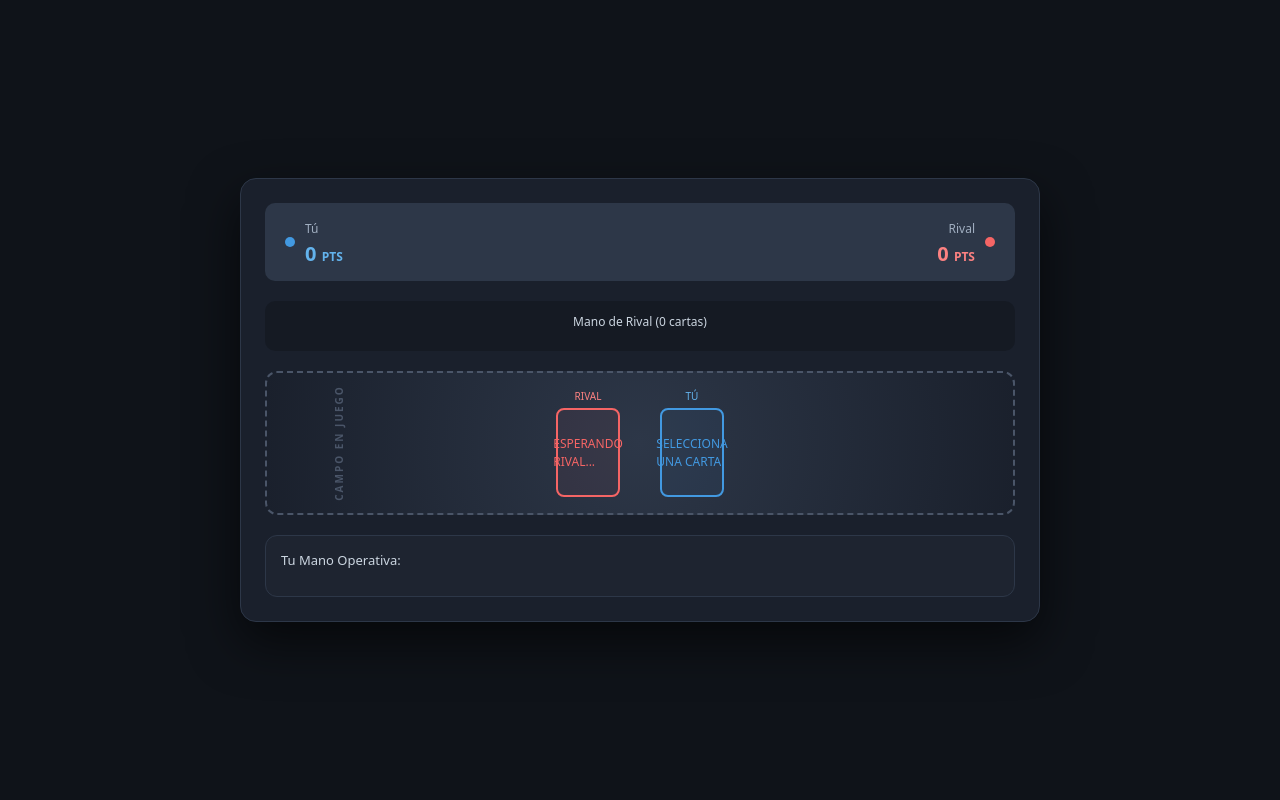
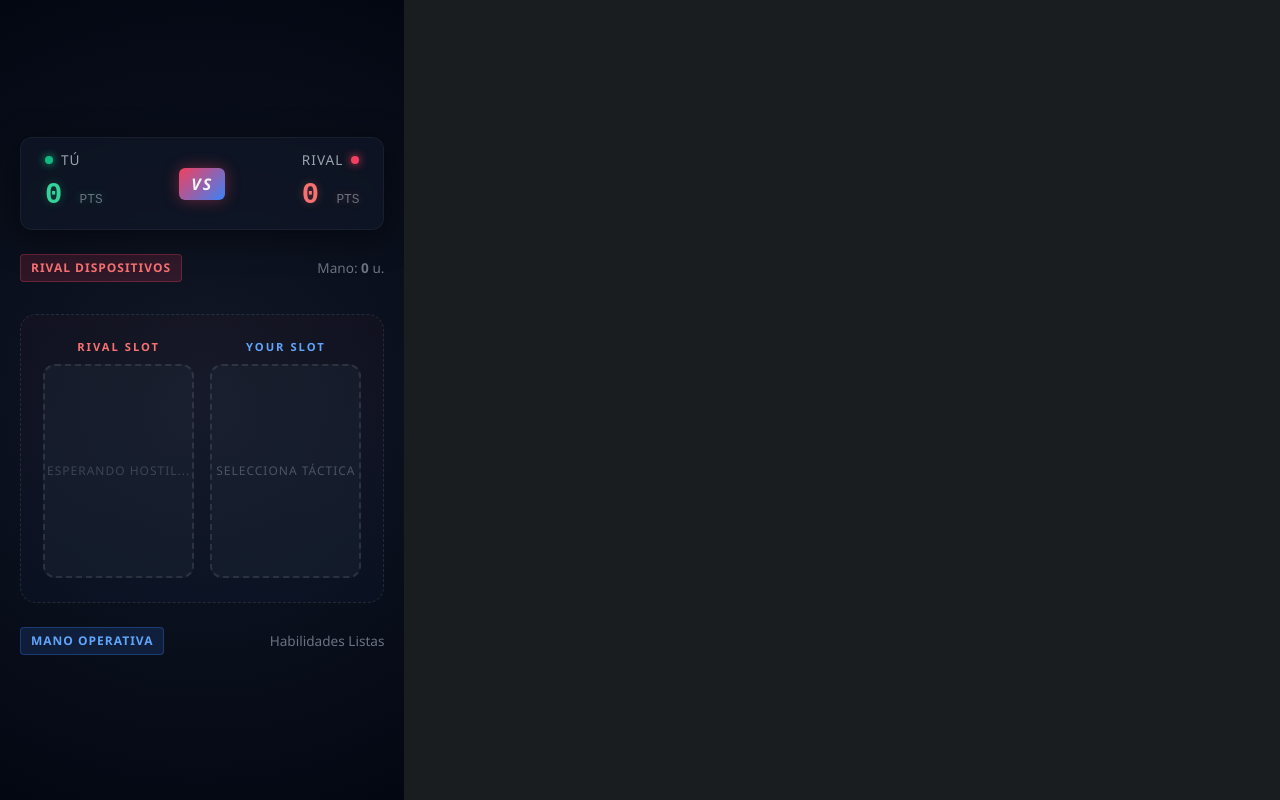
Before and after one commit to Carloscazallas123/RepoTestCard, a React (Vite) app in the folder FrontEnd/: page /juego in a window 1280 px wide. Built offline with nearby package versions, Linux system fonts and the light colour scheme.

Commit message:
fix: mejorar el diseño del tablero y la lógica de visualización de puntos y cartas

```diff
--- a/FrontEnd/src/components/TableroJuego.tsx
+++ b/FrontEnd/src/components/TableroJuego.tsx
@@ -150,117 +150,133 @@ export const TableroJuego = ()=> {
 
     }
 
-
-
   return (
     <div className="arena-wrapper">
       <div className="arena-container">
 
-      {/* ================= MARCADOR DE PUNTOS DINÁMICO ================= */}
+        {/* ================= MARCADOR DE PUNTOS GAMER ================= */}
         <div className="scoreboard">
-        <div className="score-player">
+          <div className="score-player player1-box">
+            <div className="player-avatar-wrapper">
               <div className="dot-status dot-player1"></div>
-          <div>
-            <span className="player-label">{Partida?.Player1.Username ?? "Tú"}</span>
-            <div className="pts-counter-p1">{Partida?.Points1 ?? 0} <span className="pts-text">PTS</span></div>
+              <span className="player-label">{Partida?.Player1?.Username ?? "TÚ"}</span>
+            </div>
+            <div className="pts-counter-p1">
+              {Partida?.Points1 ?? 0} <span className="pts-text">PTS</span>
             </div>
           </div>
-        <div className="score-player rival">
+
+          <div className="vs-badge">VS</div>
+
+          <div className="score-player player2-box rival">
+            <div className="player-avatar-wrapper">
+              <span className="player-label">{Partida?.Player2?.Username ?? "RIVAL"}</span>
               <div className="dot-status dot-player2"></div>
-          <div>
-            <span className="player-label">{Partida?.Player2.Username ?? "Rival"}</span>
-            <div className="pts-counter-p2">{Partida?.Points2 ?? 0} <span className="pts-text">PTS</span></div>
+            </div>
+            <div className="pts-counter-p2">
+              {Partida?.Points2 ?? 0} <span className="pts-text">PTS</span>
             </div>
           </div>
         </div>
 
-      {/* ================= 1. ZONA SUPERIOR: RIVAL (SIEMPRE EL OTRO) ================= */}
+        {/* ================= ZONA SUPERIOR: MANO DEL RIVAL ================= */}
         <div className="rival-zone">
-        <div className="rival-label">
-          Mano de {Partida?.Player2.Username ?? "Rival"} ({Partida?.Player2?.DeskUser?.Cards?.length ?? 0} cartas)
+          <div className="zone-header">
+            <span className="cyber-tag rival-tag">RIVAL DISPOSITIVOS</span>
+            <span className="cards-count">
+              Mano: <strong>{Partida?.Player2?.DeskUser?.Cards?.length ?? 0}</strong> u.
+            </span>
           </div>
           <div className="rival-hand-slots">
-          {Partida?.Player2?.DeskUser?.Cards?.map((carta:Card) => (
+            {Partida?.Player2?.DeskUser?.Cards?.map((carta) => (
               <div key={`rival-${carta.idCard}`} className="rival-card-back">
-              <span style={{ fontSize: '14px' }}>❓</span>
+                <div className="card-pattern"></div>
+                <span className="cyber-icon">⚡</span>
               </div>
             ))}
           </div>
         </div>
 
-      {/* ================= 2. ZONA CENTRAL: CAMPO DE BATALLA ================= */}
+        {/* ================= ZONA CENTRAL: CAMPO DE BATALLA ================= */}
         <div className="battlefield">
-        <span className="battlefield-tag">CAMPO EN JUEGO</span>
+          <div className="battlefield-grid">
 
-          {/* Espacio Carta Rival Jugada */}
-    <div className="combat-slot">
-          <span className="slot-tag-rival">RIVAL</span>
-          {/* Agregamos dinámicamente la clase 'active' si el rival ya seleccionó carta */}
-      <div className={`card-placeholder rival-side ${cartaRivalSeleccionada ? 'active' : ''}`}>
+            {/* Slot Carta Rival */}
+            <div className="combat-slot-wrapper">
+              <span className="slot-indicator rival-color">RIVAL SLOT</span>
+              <div className={`combat-slot rival-side ${cartaRivalSeleccionada ? 'active' : ''}`}>
                 {cartaRivalSeleccionada ? (
-        <div className="card-placed-animation rival-card">
-              <div style={{ fontSize: '18px' }}>🃏</div>
-
-              {/* Mostramos el poder de la carta del rival en un color rojo/naranja competitivo */}
-              <div style={{ fontWeight: 'bold', color: '#ef4444' }}>
-                ⚔️ {cartaRivalSeleccionada.Valour}
-              </div>
-
-              <div style={{ fontSize: '10px', opacity: 0.5 }}>
-            I   D: {cartaRivalSeleccionada.idCard}
+                  <div className="card-placed rival-card-style">
+                    <div className="card-glow"></div>
+                    <div className="card-header-id">#ID: {cartaRivalSeleccionada.idCard}</div>
+                    <div className="card-body-icon">🛸</div>
+                    <div className="card-power">
+                      <span className="sword-icon">⚔️</span> {cartaRivalSeleccionada.Valour}
                     </div>
                   </div>
                 ) : (
-        "ESPERANDO RIVAL..."
+                  <div className="waiting-placeholder pulse">
+                    <span className="loading-dots">ESPERANDO HOSTIL...</span>
+                  </div>
                 )}
               </div>
             </div>
 
-        {/* Espacio Tu Carta Jugada */}
-  <div className="combat-slot">
-    <span className="slot-tag-player">TÚ</span>
-    <div className={`card-placeholder player-side ${cartaSeleccionada ? 'active' : ''}`}>
+            {/* Slot Tu Carta */}
+            <div className="combat-slot-wrapper">
+              <span className="slot-indicator player-color">YOUR SLOT</span>
+              <div className={`combat-slot player-side ${cartaSeleccionada ? 'active' : ''}`}>
                 {cartaSeleccionada ? (
-        <div className="card-placed-animation">
-          <div style={{ fontSize: '18px' }}>🃏</div>
-          <div style={{ fontWeight: 'bold', color: '#4ade80' }}>
-            ⚔️ {cartaSeleccionada.Valour}
-          </div>
-          <div style={{ fontSize: '10px', opacity: 0.5 }}>
-            ID: {cartaSeleccionada.idCard}
+                  <div className="card-placed player-card-style">
+                    <div className="card-glow"></div>
+                    <div className="card-header-id">#ID: {cartaSeleccionada.idCard}</div>
+                    <div className="card-body-icon">🛡️</div>
+                    <div className="card-power">
+                      <span className="sword-icon">⚔️</span> {cartaSeleccionada.Valour}
                     </div>
                   </div>
                 ) : (
-        "SELECCIONA UNA CARTA"
+                  <div className="waiting-placeholder border-flash">
+                    <span>SELECCIONA TÁCTICA</span>
+                  </div>
                 )}
               </div>
             </div>
+
+          </div>
         </div>
 
-      {/* ================= 3. ZONA INFERIOR: TUS CARTAS EN MANO (TUS DATOS REALES) ================= */}
+        {/* ================= ZONA INFERIOR: TU MANO OPERATIVA ================= */}
         <div className="player-hand-container">
-        <h4 className="hand-label">Tu Mano Operativa:</h4>
+          <div className="zone-header">
+            <span className="cyber-tag player-tag">MANO OPERATIVA</span>
+            <span className="cards-count">Habilidades Listas</span>
+          </div>
+
           <div className="player-cards-grid">
-          {Partida?.Player1?.DeskUser?.Cards?.map((carta: Card) => {
-          // Comprobamos si esta carta específica es la que el jugador acaba de clickar
-          // (Asegúrate de si usas carta.IdCard o carta.Card para identificarla)
-          const deshabilitado = cartaSeleccionada?.idCard === carta.idCard;
-          const esEstaCarta = cartaSeleccionada !!= null;
+            {Partida?.Player1?.DeskUser?.Cards?.map((carta) => {
+              const yaJugada = cartaSeleccionada?.idCard === carta.idCard;
+              const manoBloqueada = cartaSeleccionada != null;
+
               return (
                 <button
                   key={carta.idCard}
-                disabled={esEstaCarta}
-                onClick={() => { PrepararJugada(carta); }}
-                // Si es la carta jugada, le metemos la clase 'jugada' para activar el CSS
-                className={`card-button ${deshabilitado ? 'oculta' : ''}`} >
-                <div style={{ fontSize: '16px' }}>🃏</div>
-                <div className="card-valour">⚔️ {carta.Valour}</div>
-                <div className="card-id">ID: {carta.idCard}</div>
+                  disabled={manoBloqueada}
+                  onClick={() => PrepararJugada(carta)}
+                  className={`card-button ${yaJugada ? 'card-faded' : ''}`}
+                >
+                  <div className="btn-glitch-effect"></div>
+                  <div className="card-btn-id">ID: {carta.idCard}</div>
+                  <div className="card-btn-icon">👾</div>
+                  <div className="card-btn-valour">
+                    <span>PWR</span> <strong>{carta.Valour}</strong>
+                  </div>
                 </button>
               );
             })}
           </div>
         </div>
+
       </div>
     </div>
   );
--- a/FrontEnd/src/style/TableroJuego.css
+++ b/FrontEnd/src/style/TableroJuego.css
@@ -1,293 +1,320 @@
+/* Base del Tablero Estilo Cyberpunk */
 .arena-wrapper {
-  position: fixed; /* Lo desengancha de cualquier layout padre */
-  top: 0;
-  left: 0;
-  width: 100vw;    /* Fuerza a ocupar todo el ancho de la pantalla */
-  height: 100vh;   /* Fuerza a ocupar todo el alto de la pantalla */
+  background: radial-gradient(circle at center, #111827 0%, #030712 100%);
+  min-height: 100vh;
   display: flex;
-  justify-content: center; /* Centrado horizontal */
-  align-items: center;     /* Centrado vertical */
-  background-color: #0f1319; /* Fondo exterior oscuro idéntico al de tu juego */
-  z-index: 9999;   /* Asegura que se pinte por encima de cualquier otra cosa */
-  overflow-y: auto; /* Si la pantalla es pequeña, permite hacer scroll */
+  justify-content: center;
+  align-items: center;
+  font-family: 'Segoe UI', Roboto, Helvetica, Arial, sans-serif;
+  color: #f3f4f6;
+  padding: 20px;
   box-sizing: border-box;
-  padding: 20px;
+  overflow-x: hidden;
 }
 
 .arena-container {
   width: 100%;
-  max-width: 750px;
-  background-color: #1a202c;
-  border: 1px solid #2d3748;
-  border-radius: 16px;
-  padding: 24px;
-  box-shadow: 0 20px 50px rgba(0, 0, 0, 0.6);
-  color: #fff;
-  font-family: system-ui, -apple-system, sans-serif;
-text-align: left;
+  max-width: 900px;
+  display: flex;
+  flex-direction: column;
+  gap: 24px;
 }
 
-/* --- BARRA SUPERIOR --- */
-.arena-header {
+/* MARCADOR / SCOREBOARD */
+.scoreboard {
   display: flex;
   justify-content: space-between;
   align-items: center;
-  margin-bottom: 15px;
-  border-bottom: 1px solid #2d3748;
-  padding-bottom: 10px;
+  background: rgba(17, 24, 39, 0.7);
+  border: 1px solid rgba(255, 255, 255, 0.05);
+  border-radius: 12px;
+  padding: 12px 24px;
+  box-shadow: 0 8px 32px 0 rgba(0, 0, 0, 0.5);
+  backdrop-filter: blur(4px);
 }
 
-.arena-title {
-  margin: 0;
-  color: #f7fafc;
-  font-size: 18px;
+.score-player {
+  display: flex;
+  flex-direction: column;
+  gap: 4px;
+}
+
+.player-avatar-wrapper {
   display: flex;
   align-items: center;
   gap: 8px;
 }
 
-.match-badge {
-  font-size: 11px;
-  color: #63b3ed;
-  background: #2b6cb0;
-  padding: 4px 12px;
-  border-radius: 12px;
-  font-weight: bold;
-}
-
-/* --- MARCADORES --- */
-.scoreboard {
-  display: flex;
-  justify-content: space-between;
-  background: #2d3748;
-  padding: 12px 20px;
-  border-radius: 10px;
-  margin-bottom: 20px;
-}
-
-.score-player {
-  display: flex;
-  align-items: center;
-  gap: 10px;
-}
-
-.score-player.rival {
-  flex-direction: row-reverse;
-  text-align: right;
+.player-label {
+  font-size: 0.85rem;
+  letter-spacing: 1px;
+  text-transform: uppercase;
+  color: #9ca3af;
 }
 
 .dot-status {
-  width: 10px;
-  height: 10px;
+  width: 8px;
+  height: 8px;
   border-radius: 50%;
+  box-shadow: 0 0 8px currentColor;
+}
+.dot-player1 { color: #10b981; background-color: #10b981; }
+.dot-player2 { color: #f43f5e; background-color: #f43f5e; }
+
+.pts-counter-p1, .pts-counter-p2 {
+  font-size: 1.8rem;
+  font-weight: 900;
+  font-family: monospace;
+}
+.pts-counter-p1 { color: #34d399; text-shadow: 0 0 10px rgba(52, 211, 153, 0.3); }
+.pts-counter-p2 { color: #f87171; text-shadow: 0 0 10px rgba(248, 113, 113, 0.3); }
+.pts-text { font-size: 0.8rem; color: #6b7280; font-weight: normal; }
+
+.vs-badge {
+  background: linear-gradient(135deg, #f43f5e 0%, #3b82f6 100%);
+  padding: 4px 12px;
+  border-radius: 6px;
+  font-style: italic;
+  font-weight: bold;
+  letter-spacing: 2px;
+  box-shadow: 0 0 15px rgba(244, 63, 94, 0.4);
 }
 
-.dot-player1 { background-color: #4299e1; }
-.dot-player2 { background-color: #f56565; }
-
-.player-label {
-  font-size: 12px;
-  color: #a0aec0;
+/* CABECERAS DE ZONAS */
+.zone-header {
+  display: flex;
+  justify-content: space-between;
+  align-items: center;
+  margin-bottom: 8px;
 }
 
-.pts-counter-p1 { font-size: 20px; font-weight: bold; color: #63b3ed; }
-.pts-counter-p2 { font-size: 20px; font-weight: bold; color: #fc8181; }
-.pts-text { font-size: 12px; }
+.cyber-tag {
+  padding: 4px 10px;
+  font-size: 0.75rem;
+  font-weight: bold;
+  letter-spacing: 1px;
+  border-radius: 4px;
+}
+.rival-tag { background: rgba(244, 63, 94, 0.15); color: #f87171; border: 1px solid rgba(244, 63, 94, 0.3); }
+.player-tag { background: rgba(59, 130, 246, 0.15); color: #60a5fa; border: 1px solid rgba(59, 130, 246, 0.3); }
+.cards-count { font-size: 0.85rem; color: #6b7280; }
 
-/* --- ZONA RIVAL --- */
-.rival-zone {
-  display: flex;
-  flex-direction: column;
-  align-items: center;
-  margin-bottom: 20px;
-  background: rgba(0,0,0,0.2);
-  padding: 12px;
-  border-radius: 10px;
-}
-
-.rival-label {
-  font-size: 12px;
-  color: #cbd5e0;
-  margin-bottom: 8px;
-  font-weight: 500;
-}
-
+/* MANO DEL RIVAL */
 .rival-hand-slots {
   display: flex;
-  gap: 8px;
+  gap: 10px;
   justify-content: center;
-  flex-wrap: wrap;
 }
 
 .rival-card-back {
   width: 50px;
   height: 70px;
-  background-color: #2c5282;
-  border: 2px solid #4299e1;
+  background: #1f2937;
+  border: 1px solid #f43f5e;
   border-radius: 6px;
-  display: flex;
-  align-items: center;
-  justify-content: center;
-  box-shadow: 0 4px 6px rgba(0,0,0,0.3);
-  background: repeating-linear-gradient(45deg, #2b6cb0, #2b6cb0 5px, #2c5282 5px, #2c5282 10px);
-}
-
-/* --- CAMPO DE BATALLA CENTRAL --- */
-.battlefield {
-  height: 140px;
-  border: 2px dashed #4a5568;
-  border-radius: 12px;
-  margin: 20px 0;
+  position: relative;
   display: flex;
   justify-content: center;
   align-items: center;
-  gap: 40px;
-  background: radial-gradient(circle, #2d3748 0%, #1a202c 100%);
-  position: relative;
+  transform: translateY(0px);
+  transition: transform 0.2s;
+  box-shadow: 0 4px 10px rgba(244, 63, 94, 0.1);
 }
 
-.battlefield-tag {
-  position: absolute;
-  left: 15px;
-  top: 50%;
-  transform: translateY(-50%) rotate(-90deg);
-  font-size: 10px;
-  color: #4a5568;
-  font-weight: bold;
-  letter-spacing: 2px;
+.rival-card-back:hover {
+  transform: translateY(-5px);
 }
 
-.combat-slot {
+/* CAMPO DE BATALLA Central */
+.battlefield {
+  background: linear-gradient(180deg, rgba(244, 63, 94, 0.03) 0%, rgba(59, 130, 246, 0.03) 100%);
+  border: 1px dashed rgba(255, 255, 255, 0.1);
+  border-radius: 16px;
+  padding: 24px;
+}
+
+.battlefield-grid {
+  display: grid;
+  grid-template-columns: 1fr 1fr;
+  gap: 20px;
+}
+
+.combat-slot-wrapper {
   display: flex;
   flex-direction: column;
   align-items: center;
-  gap: 4px;
+  gap: 8px;
 }
 
-.slot-tag-rival { font-size: 10px; color: #fc8181; }
-.slot-tag-player { font-size: 10px; color: #63b3ed; }
+.slot-indicator {
+  font-size: 0.7rem;
+  letter-spacing: 2px;
+  font-weight: bold;
+}
+.rival-color { color: #f87171; }
+.player-color { color: #60a5fa; }
 
-.card-placeholder {
-  width: 60px;
-  height: 85px;
-  border-radius: 8px;
+.combat-slot {
+  width: 100%;
+  max-width: 150px;
+  height: 210px;
+  border-radius: 12px;
+  background: rgba(31, 41, 55, 0.4);
+  border: 2px dashed rgba(255, 255, 255, 0.1);
   display: flex;
+  justify-content: center;
   align-items: center;
-  justify-content: center;
-  font-size: 12px;
-  transition: all 0.2s;
+  position: relative;
+  transition: all 0.3s cubic-bezier(0.4, 0, 0.2, 1);
 }
 
-.card-placeholder.rival-side {
-  border: 2px solid #f56565;
-  background: rgba(245, 101, 101, 0.05);
-  color: #f56565;
+.combat-slot.active {
+  border-style: solid;
+  background: #111827;
 }
 
-.card-placeholder.player-side {
-  border: 2px solid #4299e1;
-  background: rgba(66, 153, 225, 0.05);
-  color: #4299e1;
+.combat-slot.rival-side.active { border-color: #f43f5e; box-shadow: 0 0 20px rgba(244, 63, 94, 0.2); }
+.combat-slot.player-side.active { border-color: #3b82f6; box-shadow: 0 0 20px rgba(59, 130, 246, 0.2); }
+
+/* ESTILOS DE LAS CARTAS EN JUEGO */
+.card-placed {
+  width: 100%;
+  height: 100%;
+  padding: 12px;
+  box-sizing: border-box;
+  display: flex;
+  flex-direction: column;
+  justify-content: space-between;
+  align-items: center;
+  position: relative;
+  border-radius: 10px;
+  overflow: hidden;
 }
 
-.card-placeholder.player-side.active {
-  background: rgba(66, 153, 225, 0.2);
-  font-weight: bold;
+.rival-card-style { background: linear-gradient(135deg, #1f2937 0%, #4c1d95 100%); }
+.player-card-style { background: linear-gradient(135deg, #1f2937 0%, #064e3b 100%); }
+
+.card-header-id { font-size: 0.65rem; color: #9ca3af; font-family: monospace; align-self: flex-start; }
+.card-body-icon { font-size: 2rem; margin: 10px 0; }
+.card-power { font-size: 1.5rem; font-weight: bold; }
+
+.waiting-placeholder {
+  font-size: 0.75rem;
+  color: #4b5563;
+  letter-spacing: 1px;
+  text-align: center;
 }
 
-/* --- TU MANO INTERACTIVA (EL HOVER BONITO) --- */
-.player-hand-container {
-  background: rgba(255,255,255,0.02);
-  padding: 15px;
-  border-radius: 12px;
-  border: 1px solid #2d3748;
+/* TU MANO OPERATIVA */
+.player-cards-grid {
+  display: grid;
+  grid-template-columns: repeat(auto-fit, minmax(100px, 1fr));
+  gap: 12px;
 }
 
-.hand-label {
-  margin: 0 0 10px 0;
-  color: #cbd5e0;
-  font-size: 13px;
-  font-weight: normal;
-}
-
-.player-cards-grid {
-  display: flex;
-  gap: 10px;
-  justify-content: center;
-  flex-wrap: wrap;
-}
-
-/* El botón/carta base */
 .card-button {
+  background: #1f2937;
+  border: 1px solid #3b82f6;
+  border-radius: 8px;
   padding: 12px 8px;
-  width: 85px;
-  height: 120px;
-  background-color: #2d3748;
-  color: #fff;
-  border: 2px solid #4a5568;
-  border-radius: 8px;
+  color: white;
   cursor: pointer;
-  box-shadow: 0 4px 6px rgba(0,0,0,0.15);
   display: flex;
   flex-direction: column;
   align-items: center;
-  justify-content: space-between;
-  transition: transform 0.4s cubic-bezier(0.25, 0.8, 0.25, 1), opacity 0.3s ease, box-shadow 0.3s ease;
+  gap: 6px;
   position: relative;
+  overflow: hidden;
+  transition: all 0.2s ease;
+  box-shadow: 0 4px 12px rgba(0, 0, 0, 0.3);
 }
 
-/* 🌟 ¡EFECTO HOVER GAMING! Elevación, cambio de borde e iluminación */
-.card-button:not(:disabled):hover {
-  background-color: #3a4a63;
-  border-color: #63b3ed;
-  transform: translateY(-10px); /* Se levanta un poco al pasar el ratón */
-  box-shadow: 0 10px 20px rgba(0, 0, 0, 0.4);
+.card-button:hover:not(:disabled) {
+  transform: translateY(-6px);
+  border-color: #60a5fa;
+  box-shadow: 0 8px 20px rgba(59, 130, 246, 0.3);
+  background: #2563eb;
 }
 
-.card-button.oculta {
-  display: none !important;
+.card-button:disabled {
+  opacity: 0.3;
+  cursor: not-allowed;
+  border-color: #374151;
 }
 
-.card-valour {
-  font-size: 16px;
-  font-weight: bold;
-  color: #edf2f7;
+.card-button.card-faded {
+  visibility: hidden; /* O puedes usar opacity: 0 si prefieres mantener el hueco */
 }
 
-.card-id {
-  font-size: 9px;
-  color: #a0aec0;
+.card-btn-id { font-size: 0.65rem; color: #9ca3af; font-family: monospace; }
+.card-btn-icon { font-size: 1.2rem; }
+.card-btn-valour { font-size: 0.8rem; color: #93c5fd; }
+.card-btn-valour strong { font-size: 1.1rem; color: white; display: block; }
+
+/* ANIMACIONES ANIMADAS */
+@keyframes pulseAnimation {
+  0% { opacity: 0.4; }
+  50% { opacity: 1; }
+  100% { opacity: 0.4; }
 }
+.pulse { animation: pulseAnimation 2s infinite ease-in-out; }
 
-/* --- ALERTAS --- */
-.wait-alert {
-  margin-top: 15px;
-  padding: 10px;
-  background: #22543d;
-  color: #c6f6d5;
-  border-radius: 8px;
-  font-size: 12px;
-  text-align: center;
-  border: 1px solid #2f855a;
+/* ==========================================================
+   DISEÑO EXCLUSIVO RESPONSIVO (MÓVILES Y TABLETS)
+========================================================== */
+@media (max-width: 600px) {
+  .arena-wrapper {
+    padding: 10px;
+  }
+
+  .arena-container {
+    gap: 16px;
+  }
+
+  /* Reducimos tamaño del Marcador */
+  .scoreboard {
+    padding: 8px 14px;
+  }
+  .pts-counter-p1, .pts-counter-p2 {
+    font-size: 1.4rem;
+  }
+  .player-label {
+    font-size: 0.75rem;
+  }
+
+  /* Cartas del rival más pequeñas en pantallas chicas */
+  .rival-card-back {
+    width: 35px;
+    height: 50px;
+  }
+  .rival-card-back .cyber-icon {
+    font-size: 10px;
+  }
+
+  /* El campo de batalla se mantiene horizontal pero con ranuras reducidas */
+  .battlefield {
+    padding: 12px;
+  }
+  .combat-slot {
+    height: 160px;
+  }
+  .card-body-icon {
+    font-size: 1.4rem;
+  }
+  .card-power {
+    font-size: 1.2rem;
+  }
+
+  /* Reajuste de la mano del jugador para que quepan en Grid en móvil */
+  .player-cards-grid {
+    grid-template-columns: repeat(3, 1fr); /* 3 columnas fijas en móvil */
+    gap: 8px;
+  }
+
+  .card-button {
+    padding: 8px 4px;
+  }
+  .card-btn-valour strong {
+    font-size: 0.95rem;
+  }
 }
-
-.match-state-banner {
-  background: rgba(99, 179, 237, 0.1);
-  border: 1px solid #2b6cb0;
-  border-radius: 8px;
-  padding: 10px 15px;
-  margin-bottom: 20px;
-  text-align: center;
-  box-shadow: inset 0 0 10px rgba(99, 179, 237, 0.05);
-}
-
-.match-state-text {
-  font-size: 14px;
-  font-weight: 600;
-  color: #90cdf4;
-  letter-spacing: 0.5px;
-  display: flex;
-  align-items: center;
-  justify-content: center;
-  gap: 8px;
-}
```
Lines whose indentation alone changed are shown as unchanged.
